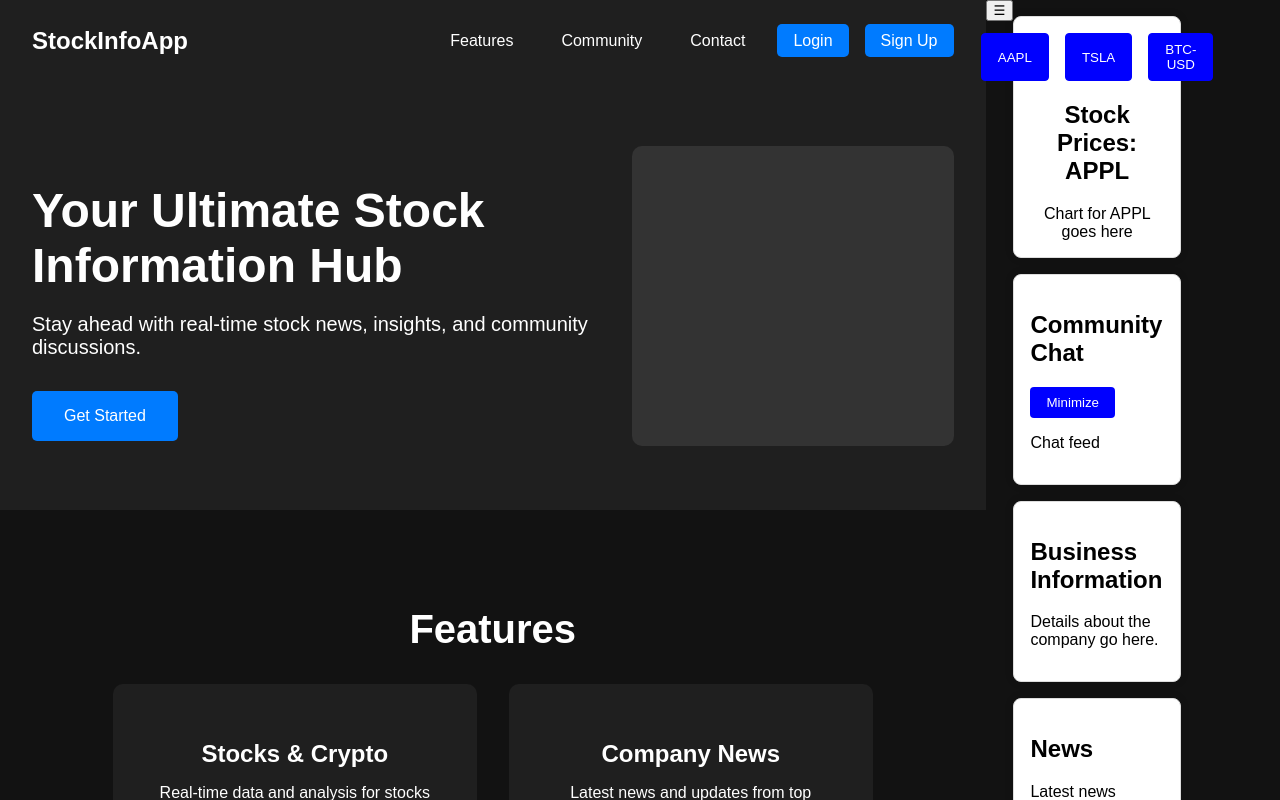
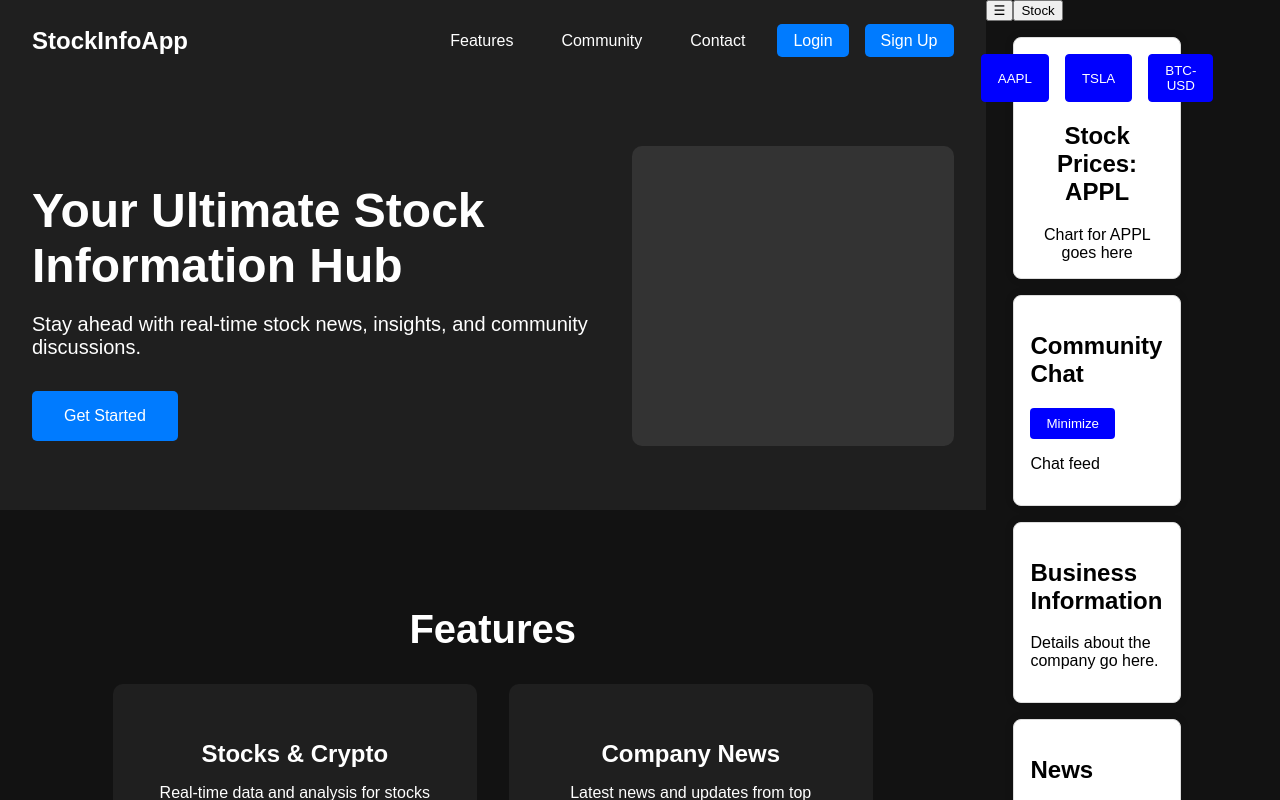
Before and after one commit to epbladerunner/frontend_stock_app, a React (Create React App) app: page / in a window 1280 px wide. Shown: the top 800 px of the page. Built offline with nearby package versions, Linux system fonts and the light colour scheme.

Commit message:
dont worry about this

```diff
--- a/src/App.tsx
+++ b/src/App.tsx
@@ -5,7 +5,7 @@ import CommunityChat from './components/chat';
 import BusinessInfo from './components/businessInfo';
 import NewsSection from './components/newsSection';
 import LandingPage from './components/landing_page';
-
+import StockPage from './pages/Stocks'
 
 
 const App: React.FC = () => {
@@ -14,6 +14,7 @@ const App: React.FC = () => {
       <LandingPage />
       <HamburgerMenu />
       <main>
+        <StockPage/>
         <StockChartWithWatchlist />
         <CommunityChat />
         <BusinessInfo />
--- a/src/pages/Stocks.tsx
+++ b/src/pages/Stocks.tsx
@@ -1,10 +1,19 @@
 import react from 'react';
+import {useState} from 'react'
 
-export function  stockPage()
-{
+const  StockPage: React.FC = () =>{
 
-    <div className="">
-    <h1>Stocks</h1>
-    <p>graphs and stuff man</p>
-</div>
+    const [selectedStock, setSelectedStock] = useState('');
+
+    const handleStockClick = (stock:string)=>{
+        setSelectedStock(stock)}
+
+        return(
+            <div>
+            <button onClick = {()=>handleStockClick('')}>Stock</button>
+     </div>   )
+
+
 }
+
+export default StockPage;
```
Also changed, not shown: src/components/stockChart.tsx (line endings or trailing spaces).
